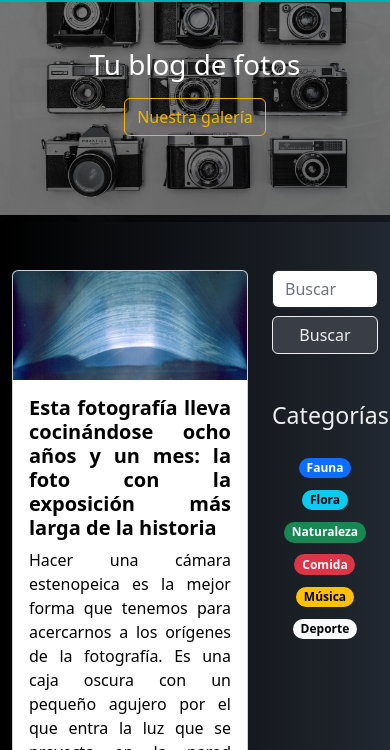
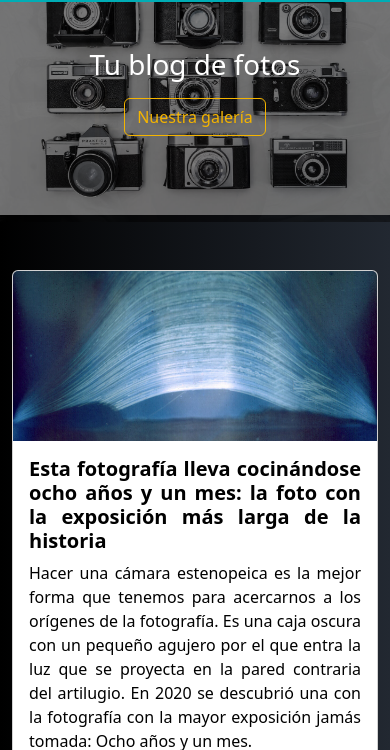
Before and after one commit to N4choCM/photogram, a plain HTML site: page index.html in a window 390 px wide. Shown: the part 94-844 px from the top of the page. Drawn offline with nearby package versions, Linux system fonts and the light colour scheme; a web font is replaced by a local one.

Commit message:
Feedback changes updated!

```diff
--- a/css/styles.css
+++ b/css/styles.css
@@ -295,7 +295,7 @@ textarea {
 }
 
 #logo-footer {
-  width: 75px;
+  width: 125px;
 }
 
 .icon-photogram {
--- a/index.html
+++ b/index.html
@@ -208,8 +208,8 @@
       </section>
       <section id="columns">
         <div class="container my-5">
-          <div class="row row-cols-2">
-            <div class="col-8">
+          <div class="row row-cols-1 row-cols-md-2">
+            <div class="col-12 col-md-8">
               <div class="card mb-3" style="width: 100%">
                 <a href="/pages/foto_exposicion.html"
                   ><img
@@ -302,7 +302,7 @@
                   >
                 </div>
               </div>
-              <nav aria-label="..." class="d-flex justify-content-end">
+              <nav aria-label="..." class="d-flex justify-content-center justify-content-md-end">
                 <ul class="pagination">
                   <li class="page-item">
                     <a class="page-link" href="#"
@@ -326,9 +326,9 @@
                 </ul>
               </nav>
             </div>
-            <div class="col-4">
+            <div class="col-12 col-md-4">
               <form class="row d-lg-flex" role="search">
-                <div class="col-12 col-lg-9">
+                <div class="col-8 offset-2 offset-md-0 col-md-12 col-lg-9 mt-3 mt-md-0">
                   <input
                     class="form-control"
                     type="search"
@@ -338,7 +338,7 @@
                     maxlength="100"
                   />
                 </div>
-                <div class="col-12 col-lg-3">
+                <div class="col-8 offset-2 offset-md-0 col-md-12 col-lg-3">
                   <button
                     class="btn btn-primary mt-2 mt-lg-0 w-100"
                     id="search"
@@ -348,10 +348,10 @@
                   </button>
                 </div>
               </form>
-              <div class="mt-5">
+              <div class="mt-4 mt-md-5">
                 <h3 class="text-center">Categorías</h3>
                 <div class="row text-center mt-3">
-                  <div class="col-12 col-md-4 mt-2 mt-md-0">
+                  <div class="col-4 mt-0">
                     <a href="/pages/error.html"
                       ><span
                         id="pills"
@@ -360,14 +360,14 @@
                       ></a
                     >
                   </div>
-                  <div class="col-12 col-md-4 mt-2 mt-md-0">
+                  <div class="col-4 mt-0">
                     <a href="/pages/error.html"
                       ><span id="pills" class="badge rounded-pill text-bg-info"
                         >Flora</span
                       ></a
                     >
                   </div>
-                  <div class="col-12 col-md-4 mt-2 mt-md-0">
+                  <div class="col-4 mt-0">
                     <a href="/pages/error.html"
                       ><span
                         id="pills"
@@ -376,7 +376,7 @@
                       ></a
                     >
                   </div>
-                  <div class="col-12 col-md-4 mt-md-2 mt-2">
+                  <div class="col-4 mt-2">
                     <a href="/pages/error.html"
                       ><span
                         id="pills"
@@ -385,7 +385,7 @@
                       ></a
                     >
                   </div>
-                  <div class="col-12 col-md-4 mt-md-2 mt-2">
+                  <div class="col-4 mt-2">
                     <a href="/pages/error.html"
                       ><span
                         id="pills"
@@ -394,7 +394,7 @@
                       ></a
                     >
                   </div>
-                  <div class="col-12 col-md-4 mt-md-2 mt-2">
+                  <div class="col-4 mt-2">
                     <a href="/pages/error.html"
                       ><span id="pills" class="badge rounded-pill text-bg-light"
                         >Deporte</span
```
Also changed, not shown: pages/login.html (+1 -1 lines).
